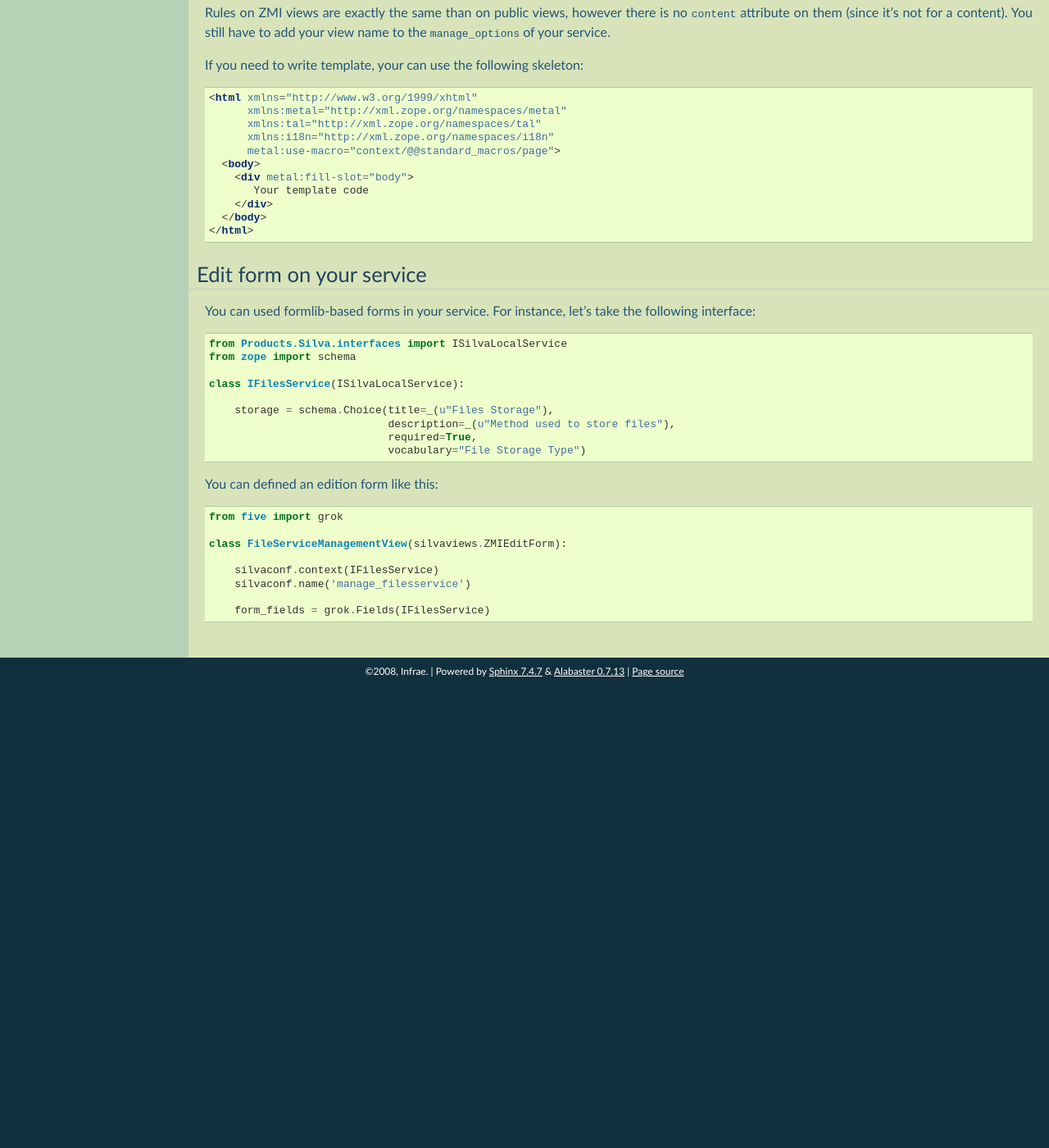
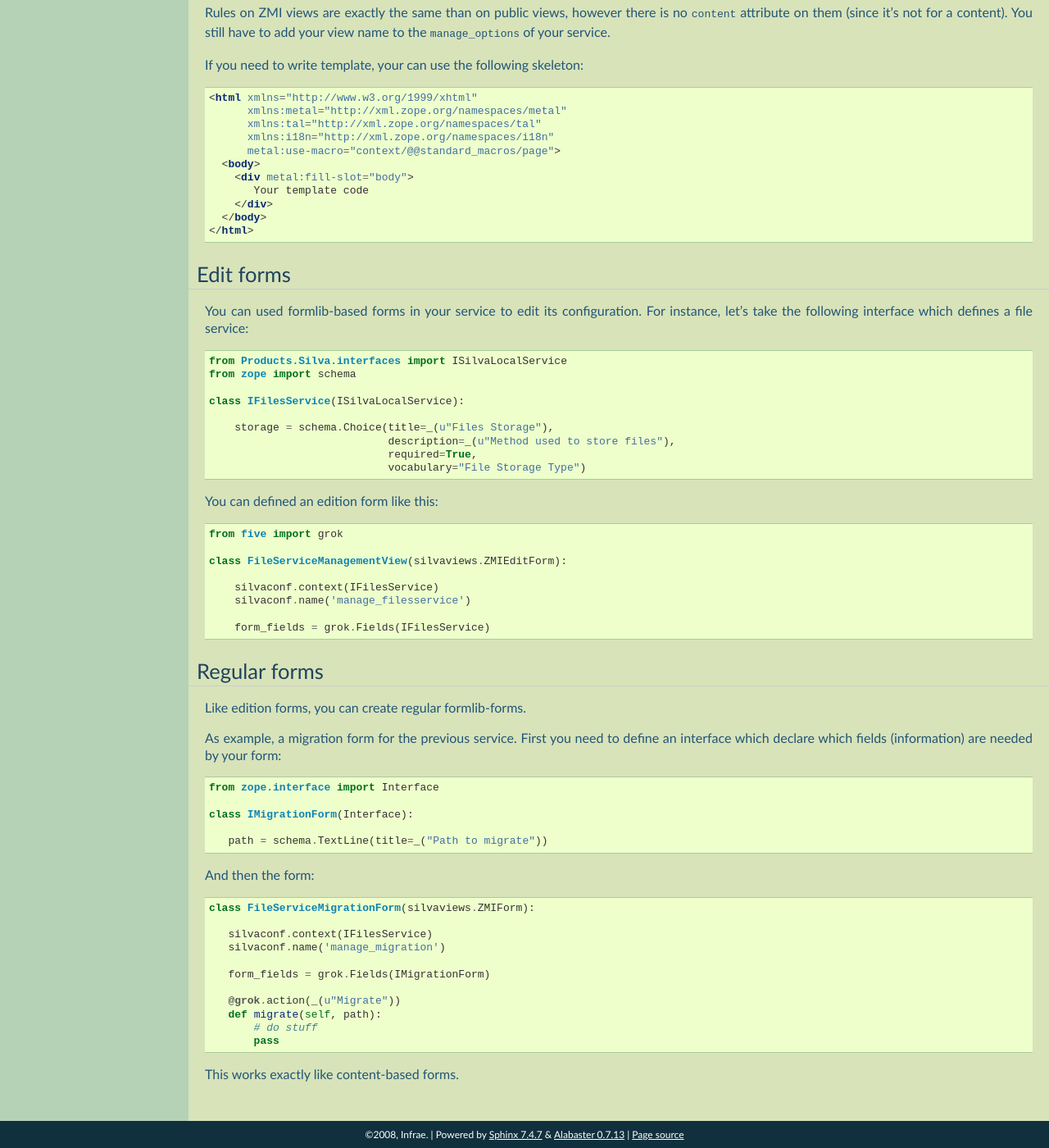
Before and after one commit to silvacms/documentation, a Sphinx documentation site: the page built from source/silva/services.rst, in a window 1280 px wide and 1400 px high, scrolled down 992 px. Shown: the whole window at 82% size. Built offline with Sphinx 7.4.7, drawn with Linux system fonts in a browser that asks for light colours; pages that are not in the unit, such as notebooks, are missing from menus; before the commit the page ends 1827 px from its top, so only the background shows below that; some of the changed text lies outside the part shown.

Commit message:
Update SilvaTest documentation, how to run tests. Update service forms.

```diff
--- a/source/silva/services.rst
+++ b/source/silva/services.rst
@@ -88,11 +88,12 @@ If you need to write template, your can use the following skeleton:
   </html>
 
 
-Edit form on your service
--------------------------
+Edit forms
+----------
 
-You can used formlib-based forms in your service. For instance, let's
-take the following interface:
+You can used formlib-based forms in your service to edit its
+configuration. For instance, let's take the following interface which
+defines a file service:
 
 .. code-block:: python
 
@@ -119,3 +120,40 @@ You can defined an edition form like this:
       silvaconf.name('manage_filesservice')
 
       form_fields = grok.Fields(IFilesService)
+
+
+Regular forms
+-------------
+
+Like edition forms, you can create regular formlib-forms.
+
+As example, a migration form for the previous service. First you need
+to define an interface which declare which fields (information) are
+needed by your form:
+
+.. code-block:: python
+
+   from zope.interface import Interface
+
+   class IMigrationForm(Interface):
+
+      path = schema.TextLine(title=_("Path to migrate"))
+
+And then the form:
+
+.. code-block:: python
+
+   class FileServiceMigrationForm(silvaviews.ZMIForm):
+
+      silvaconf.context(IFilesService)
+      silvaconf.name('manage_migration')
+
+      form_fields = grok.Fields(IMigrationForm)
+
+      @grok.action(_(u"Migrate"))
+      def migrate(self, path):
+          # do stuff
+          pass
+
+
+This works exactly like content-based forms.
```
Also changed, not shown: 2 other files.
